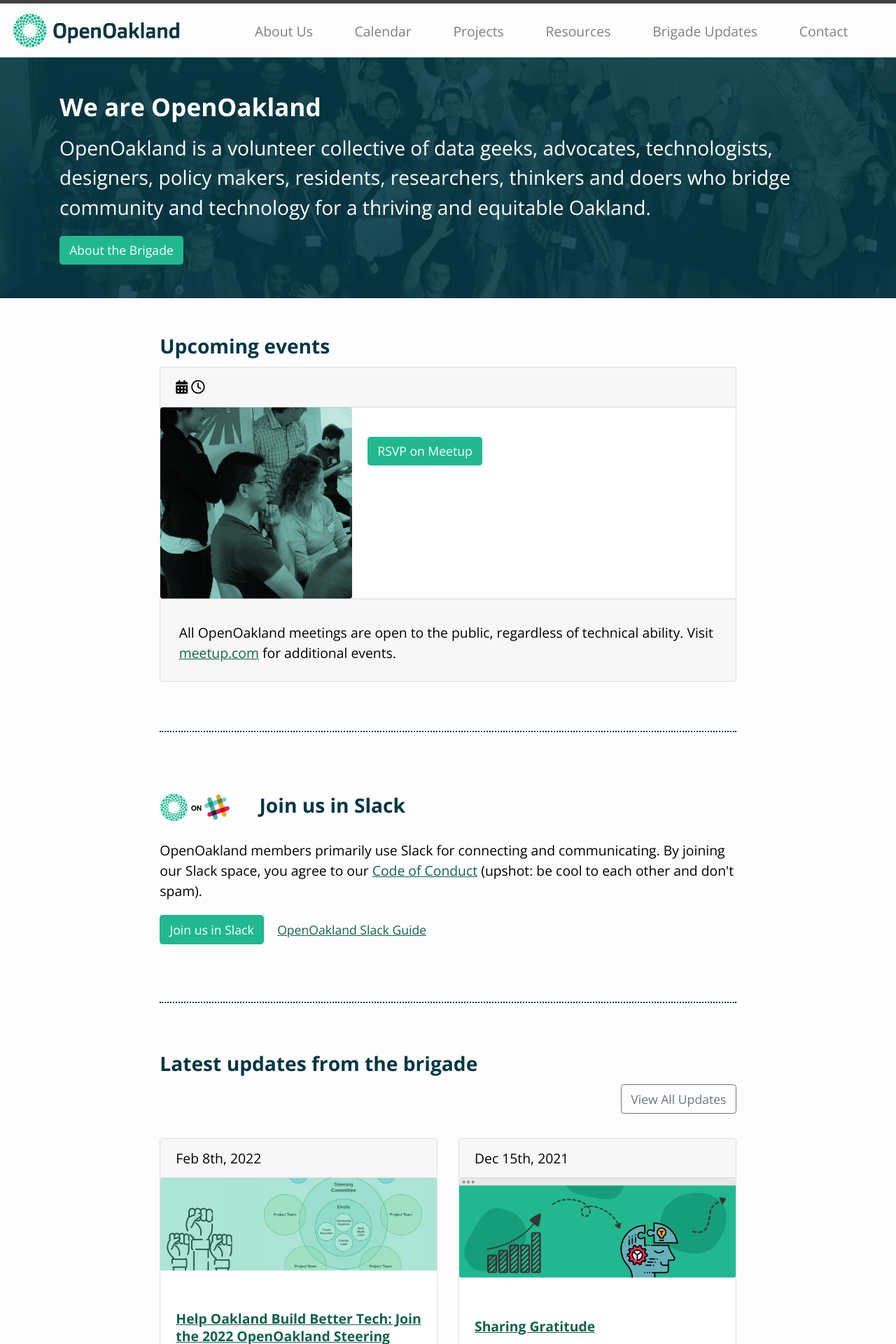
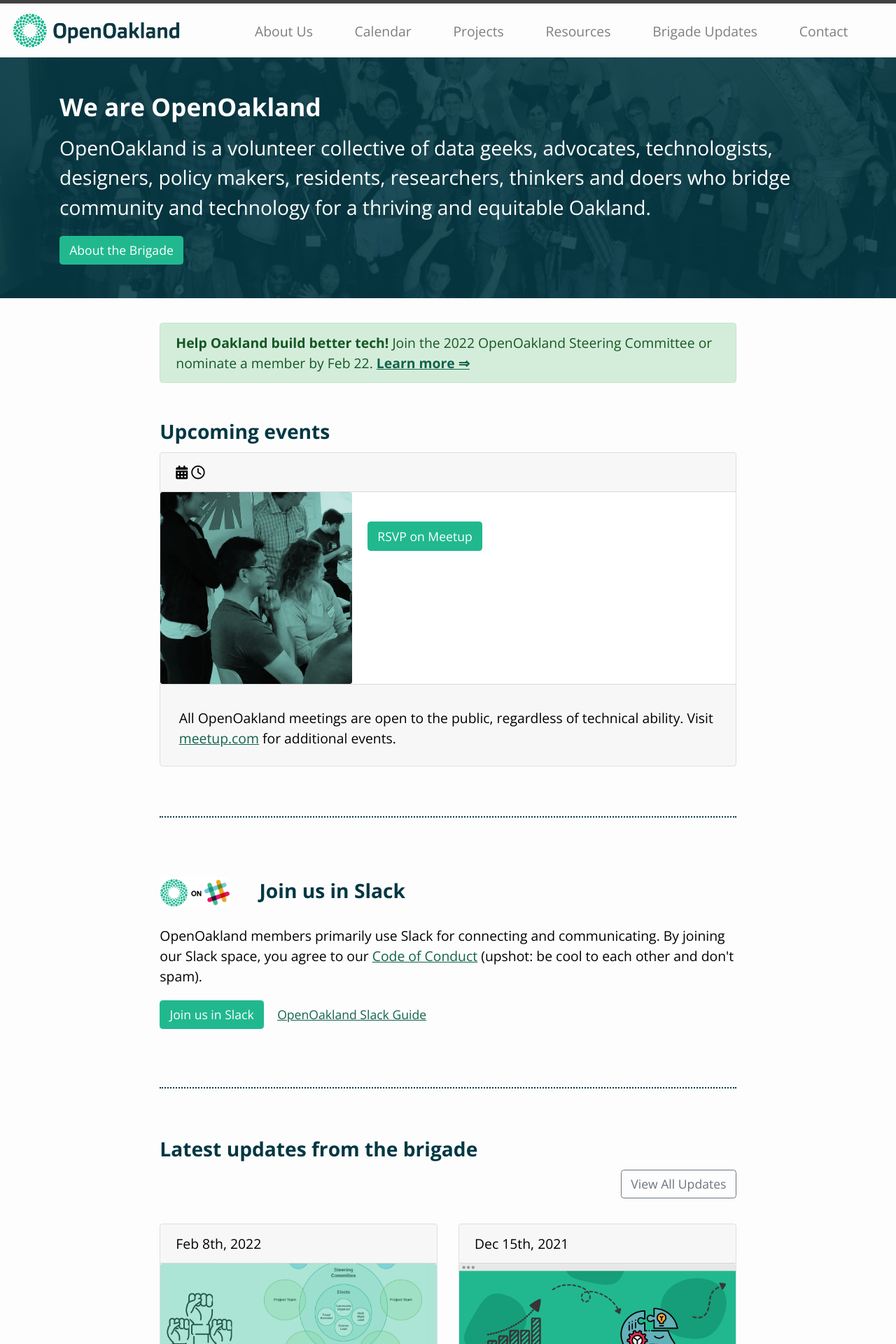
Before and after one commit to openoakland/openoakland.org, a Jekyll site: the page built from src/index.md, in a window 1280 px wide. Shown: the top 1920 px of the page at 70% size. Built offline with Jekyll 4.4.1, drawn with Linux system fonts in a browser that asks for light colours; nearby versions of some CDN libraries.

Commit message:
Add announcement to internal pages
- Home
- About us
- How We Work
- Calendar

Also updates blog post slug for clarity

```diff
--- /dev/null
+++ b/src/_includes/home-sections/announcement-neutral.html
@@ -0,0 +1,3 @@
+<div class="alert alert-success home-alert" role="alert">
+  <b>Help Oakland build better tech!</b> Join the 2022 OpenOakland Steering Committee or nominate a member by Feb 22. <b><a href="/updates/2022-leadership/">Learn more ⇒</a></b>
+</div>
--- a/src/_sass/wp.scss
+++ b/src/_sass/wp.scss
@@ -101,6 +101,10 @@
   padding: 0rem 2rem 0rem 2rem;
 }
 
+.home-alert {
+  margin-top:2rem;
+}
+
 #announcement h3 {
   font-size: 2rem;
   font-weight: bold;
--- a/src/index.md
+++ b/src/index.md
@@ -8,9 +8,12 @@
 <!--- The "Hero" section at the top of the home page is an include in the layouts/home.html file and is editable by opening the includes/home-sections/home-hero.html file. -->
 
 
+<!--- Section: Temporary Alert -->
+{% include home-sections/announcement-neutral.html %}
+
+
 <!--- Section: Next Event -->
 {% include home-sections/home-next-event.html %}
-
 
 <!--- Section: Slack -->
 <hr class="hr-home">
```
Also changed, not shown: src/_data/announce-leadership.yml (+6 -6 lines), src/about-us.md (+4 -0 lines), src/calendar/calendar.md (+3 -0 lines), src/how-we-work.md (+4 -0 lines), src/_includes/home-sections/announcement-warning.html (renamed from src/_includes/home-sections/announcement-home.html), src/_posts/2022-02-08-2022-leadership.md (renamed from src/_posts/2022-02-08-leadership.md).
